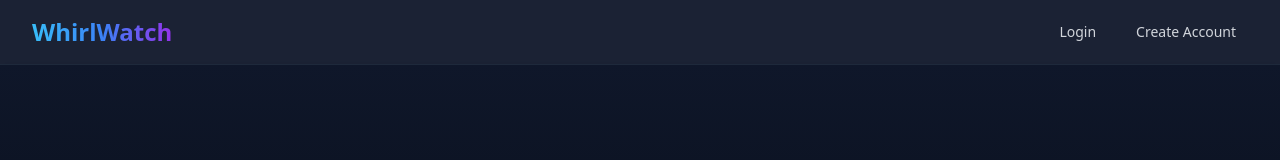
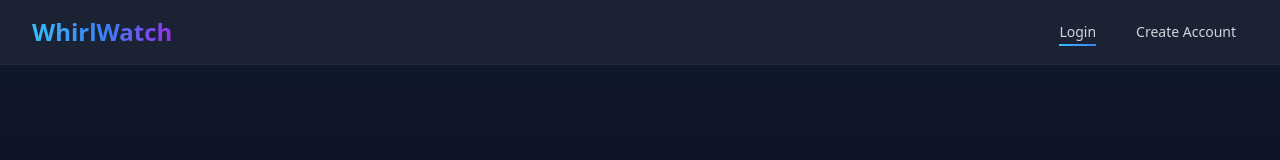
Before and after one commit to ATRedshaw/whirl-watch, a React (Create React App) app in the folder frontend/: page /login in a window 1280 px wide. Shown: the top 160 px of the page. Built offline with nearby package versions, Linux system fonts and the light colour scheme; the HTML template or start-up script is replaced by a standard one.

Commit message:
Added current active page functionality

```diff
--- a/frontend/src/components/Navbar.js
+++ b/frontend/src/components/Navbar.js
@@ -53,7 +53,7 @@ const Navbar = () => {
                   >
                     {item.name}
                   </motion.span>
-                  <span className="absolute bottom-1 left-3 right-3 h-0.5 bg-gradient-to-r from-sky-400 to-blue-500 transform scale-x-0 transition-transform group-hover:scale-x-100" />
+                  <span className={`absolute bottom-1 left-3 right-3 h-0.5 bg-gradient-to-r from-sky-400 to-blue-500 transform transition-transform ${location.pathname === item.path ? 'scale-x-100' : 'scale-x-0 group-hover:scale-x-100'}`} />
                 </Link>
               ))}
               {isAuthenticated && (
@@ -68,7 +68,7 @@ const Navbar = () => {
                     >
                       Account Management
                     </motion.span>
-                    <span className="absolute bottom-1 left-3 right-3 h-0.5 bg-gradient-to-r from-sky-400 to-blue-500 transform scale-x-0 transition-transform group-hover:scale-x-100" />
+                    <span className={`absolute bottom-1 left-3 right-3 h-0.5 bg-gradient-to-r from-sky-400 to-blue-500 transform transition-transform ${location.pathname === '/profile' ? 'scale-x-100' : 'scale-x-0 group-hover:scale-x-100'}`} />
                   </Link>
                   <motion.button
                     whileHover={{ scale: 1.05 }}
@@ -142,7 +142,7 @@ const Navbar = () => {
                 >
                   <motion.span
                     whileHover={{ x: 10 }}
-                    className="text-gray-300 hover:text-white block px-3 py-2 rounded-md text-base font-medium transition-all duration-200 bg-gradient-to-r from-transparent to-transparent hover:from-slate-800/50 hover:to-transparent"
+                    className={`text-gray-300 hover:text-white block px-3 py-2 rounded-md text-base font-medium transition-all duration-200 bg-gradient-to-r from-transparent to-transparent hover:from-slate-800/50 hover:to-transparent ${location.pathname === item.path ? 'text-white from-slate-800/50' : ''}`}
                   >
                     {item.name}
                   </motion.span>
@@ -156,7 +156,7 @@ const Navbar = () => {
                   >
                     <motion.span
                       whileHover={{ x: 10 }}
-                      className="text-gray-300 hover:text-white block px-3 py-2 rounded-md text-base font-medium transition-all duration-200 bg-gradient-to-r from-transparent to-transparent hover:from-slate-800/50 hover:to-transparent"
+                      className={`text-gray-300 hover:text-white block px-3 py-2 rounded-md text-base font-medium transition-all duration-200 bg-gradient-to-r from-transparent to-transparent hover:from-slate-800/50 hover:to-transparent ${location.pathname === '/profile' ? 'text-white from-slate-800/50' : ''}`}
                     >
                       Account Management
                     </motion.span>
```
